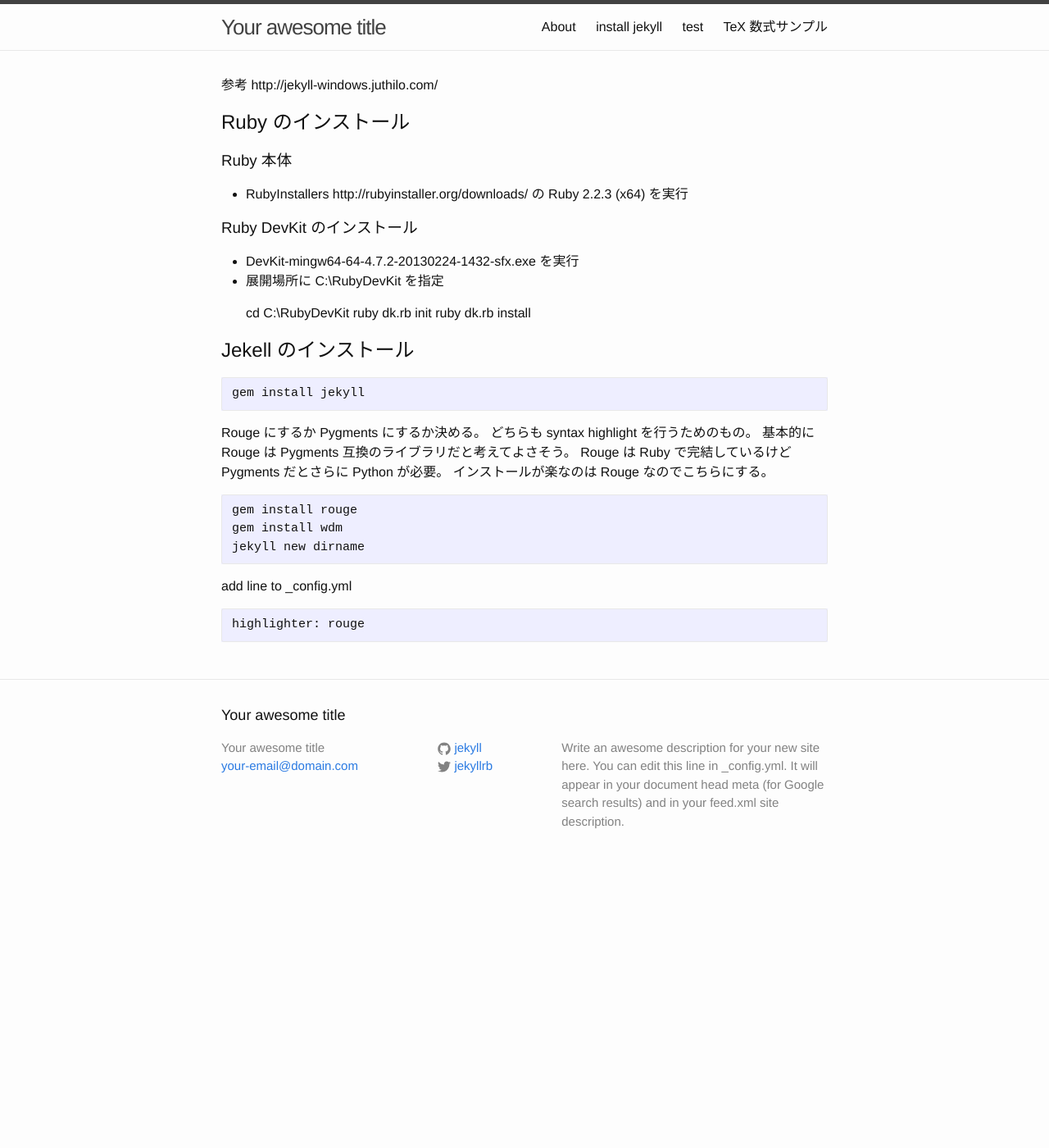
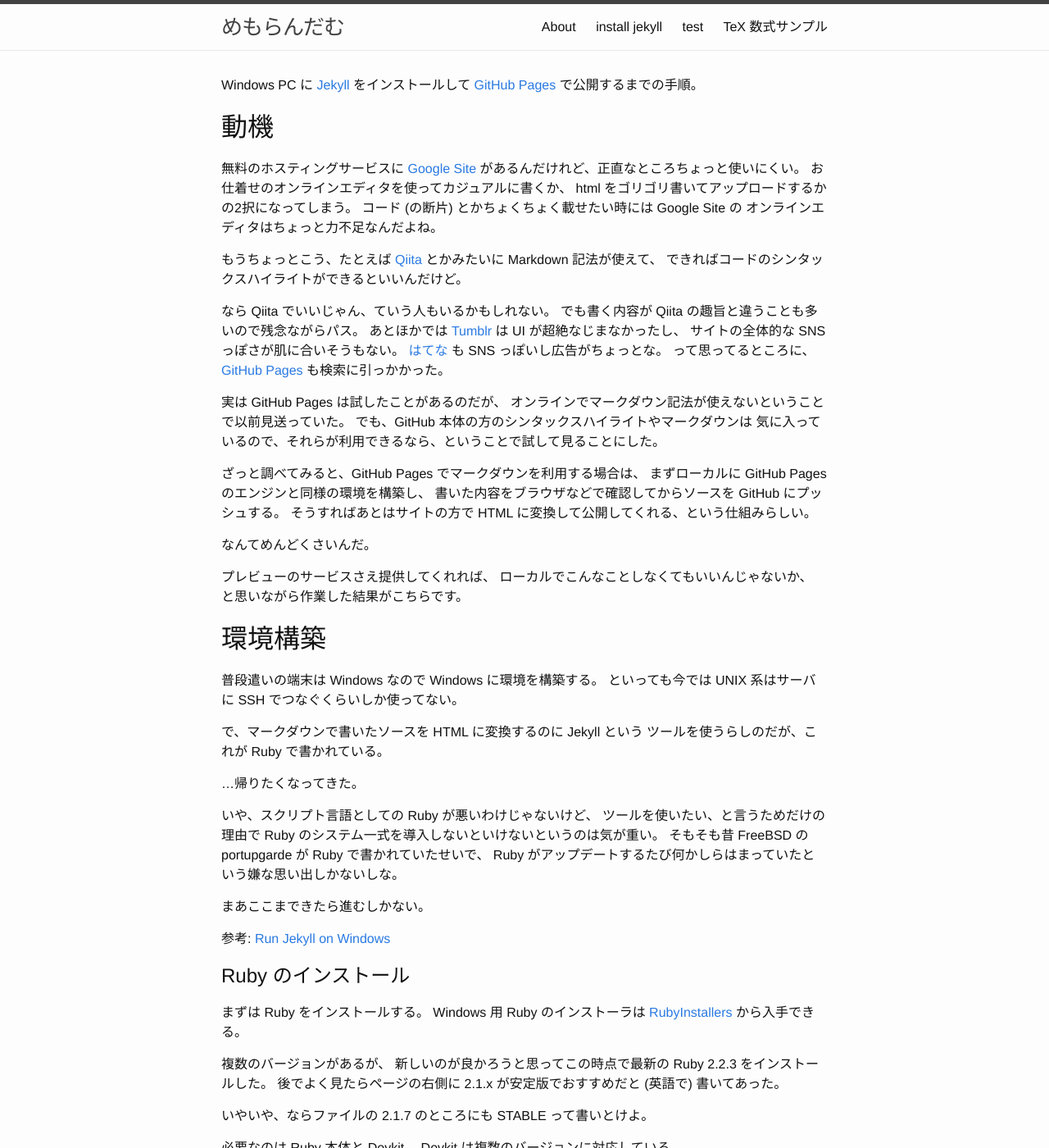
Before and after one commit to chirimenmonster/chirimenmonster.github.io, a Jekyll site: the page built from install-jekyll.md, in a window 1280 px wide and 1400 px high. Shown: the whole window at 82% size. Built offline with Jekyll 4.4.1, drawn with Linux system fonts in a browser that asks for light colours; some of the changed text lies outside the part shown.

Commit message:
jekyll のインストール解説

````diff
--- a/_config.yml
+++ b/_config.yml
@@ -6,16 +6,14 @@
 # 'jekyll serve'. If you change this file, please restart the server process.
 
 # Site settings
-title: Your awesome title
-email: your-email@domain.com
+title: めもらんだむ
+email: # your-email@domain.com
 description: > # this means to ignore newlines until "baseurl:"
-  Write an awesome description for your new site here. You can edit this
-  line in _config.yml. It will appear in your document head meta (for
-  Google search results) and in your feed.xml site description.
+  これは単なる個人的なおぼえがきです。あってるかもしれないしまちがっているかもしれない。ほかのだれかの役にたつことがあったとしてもきっとそれは偶然です。
 baseurl: "" # the subpath of your site, e.g. /blog
-url: "http://yourdomain.com" # the base hostname & protocol for your site
-twitter_username: jekyllrb
-github_username:  jekyll
+# url: "http://yourdomain.com" # the base hostname & protocol for your site
+# twitter_username: chirimenspiral
+github_username:  chirimenmonster
 
 # Build settings
 markdown: kramdown
--- a/install-jekyll.md
+++ b/install-jekyll.md
@@ -2,22 +2,102 @@
 title: install jekyll
 layout: default
 ---
-参考 http://jekyll-windows.juthilo.com/
+Windows PC に [Jekyll](https://jekyllrb.com/) をインストールして
+[GitHub Pages](https://pages.github.com/) で公開するまでの手順。
+
+# 動機
+
+無料のホスティングサービスに [Google Site](https://sites.google.com/)
+があるんだけれど、正直なところちょっと使いにくい。
+お仕着せのオンラインエディタを使ってカジュアルに書くか、
+html をゴリゴリ書いてアップロードするかの2択になってしまう。
+コード (の断片) とかちょくちょく載せたい時には Google Site の
+オンラインエディタはちょっと力不足なんだよね。
+
+もうちょっとこう、たとえば [Qiita](https://qiita.com/) とかみたいに
+Markdown 記法が使えて、
+できればコードのシンタックスハイライトができるといいんだけど。
+
+なら Qiita でいいじゃん、ていう人もいるかもしれない。
+でも書く内容が Qiita の趣旨と違うことも多いので残念ながらパス。
+あとほかでは [Tumblr](https://www.tumblr.com/) は UI が超絶なじまなかったし、
+サイトの全体的な SNS っぽさが肌に合いそうもない。
+[はてな](http://www.hatena.ne.jp/) も SNS っぽいし広告がちょっとな。
+って思ってるところに、
+[GitHub Pages](https://pages.github.com/) も検索に引っかかった。
+
+実は GitHub Pages は試したことがあるのだが、
+オンラインでマークダウン記法が使えないということで以前見送っていた。
+でも、GitHub 本体の方のシンタックスハイライトやマークダウンは
+気に入っているので、それらが利用できるなら、ということで試して見ることにした。
+
+ざっと調べてみると、GitHub Pages でマークダウンを利用する場合は、
+まずローカルに GitHub Pages のエンジンと同様の環境を構築し、
+書いた内容をブラウザなどで確認してからソースを GitHub にプッシュする。
+そうすればあとはサイトの方で HTML に変換して公開してくれる、という仕組みらしい。
+
+なんてめんどくさいんだ。
+
+プレビューのサービスさえ提供してくれれば、
+ローカルでこんなことしなくてもいいんじゃないか、
+と思いながら作業した結果がこちらです。
+
+
+# 環境構築
+
+普段遣いの端末は Windows なので Windows に環境を構築する。
+といっても今では UNIX 系はサーバに SSH でつなぐくらいしか使ってない。
+
+で、マークダウンで書いたソースを HTML に変換するのに Jekyll という
+ツールを使うらしのだが、これが Ruby で書かれている。
+
+…帰りたくなってきた。
+
+いや、スクリプト言語としての Ruby が悪いわけじゃないけど、
+ツールを使いたい、と言うためだけの理由で
+Ruby のシステム一式を導入しないといけないというのは気が重い。
+そもそも昔 FreeBSD の portupgarde が Ruby で書かれていたせいで、
+Ruby がアップデートするたび何かしらはまっていたという嫌な思い出しかないしな。
+
+まあここまできたら進むしかない。
+
+参考: [Run Jekyll on Windows](http://jekyll-windows.juthilo.com/)
+
 
 ## Ruby のインストール
 
+まずは Ruby をインストールする。
+Windows 用 Ruby のインストーラは
+[RubyInstallers](http://rubyinstaller.org/downloads/)
+から入手できる。
+
+複数のバージョンがあるが、
+新しいのが良かろうと思ってこの時点で最新の Ruby 2.2.3 をインストールした。
+後でよく見たらページの右側に 2.1.x が安定版でおすすめだと
+(英語で) 書いてあった。
+
+いやいや、ならファイルの 2.1.7 のところにも STABLE って書いとけよ。
+
+必要なのは Ruby 本体と Devkit。
+Devkit は複数のバージョンに対応している。
+
 ### Ruby 本体
 
-+ RubyInstallers http://rubyinstaller.org/downloads/ の Ruby 2.2.3 (x64) を実行
++ [RubyInstallers](http://rubyinstaller.org/downloads/) の
+Ruby 2.2.3 (x64) をダウンロードして管理者権限で実行
++ 今後のことを考えてパスは通すようにしておく
 
 ### Ruby DevKit のインストール
 
-+ DevKit-mingw64-64-4.7.2-20130224-1432-sfx.exe を実行
-+ 展開場所に C:\RubyDevKit を指定
++ [RubyInstallers](http://rubyinstaller.org/downloads/) の
+DevKit-mingw64-64-4.7.2-20130224-1432-sfx.exe を実行
++ 自己展開ファイルになっているので展開場所に C:\RubyDevKit を指定
++ コマンドプロンプトで以下のコマンドを実行
 
-	cd C:\RubyDevKit
-    ruby dk.rb init
-    ruby dk.rb install
+
+	cd C:RubyDevKit #
+	ruby dk.rb init
+	ruby dk.rb install
 
 
 ## Jekell のインストール
@@ -30,9 +110,11 @@
 Rouge は Ruby で完結しているけど Pygments だとさらに Python が必要。
 インストールが楽なのは Rouge なのでこちらにする。
 
+```
     gem install rouge
     gem install wdm
     jekyll new dirname
+```
 
 add line to _config.yml
 
````
